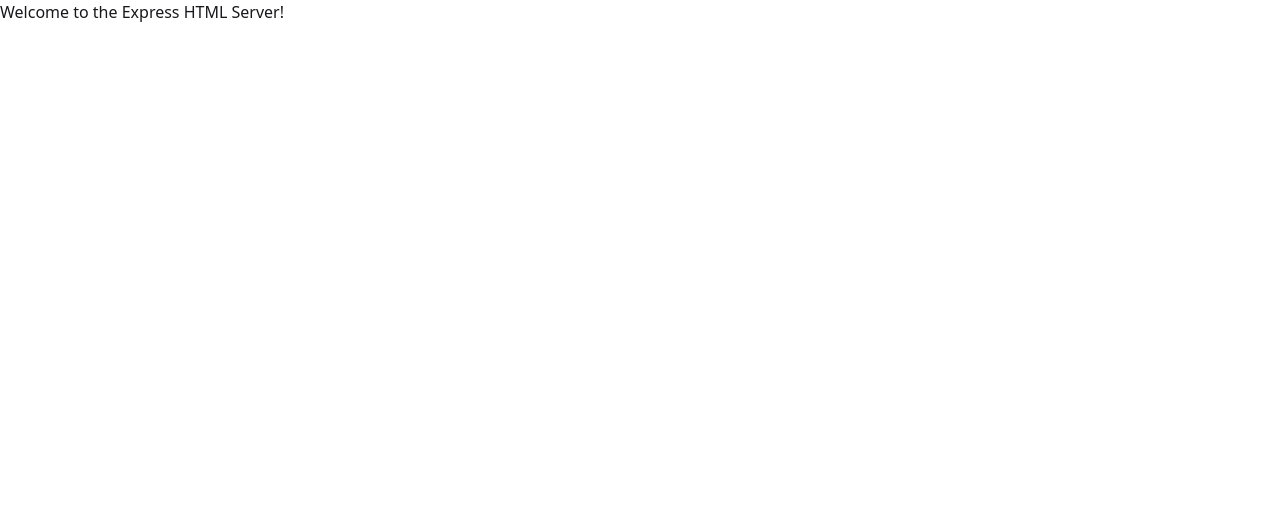
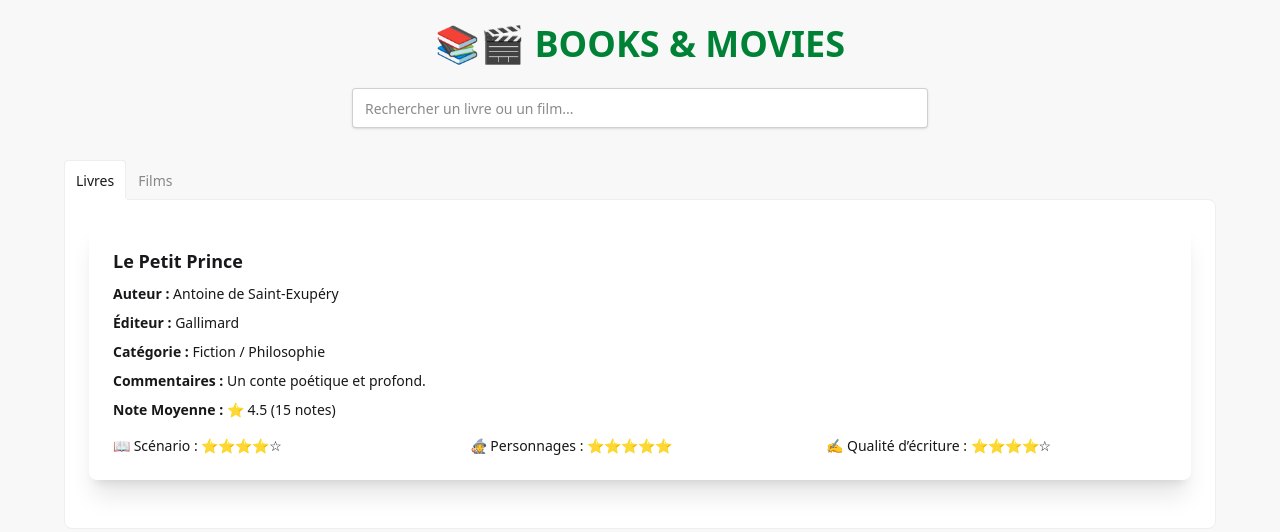
Before and after one commit to lefarmer01600/book_movie, a website: page public/html/index.html in a window 1280 px wide. Drawn offline with nearby package versions, Linux system fonts and the light colour scheme; files that its build step writes are made by us from their sources.

Commit message:
Enhance index.html with structured layout for Books & Movies, including search functionality and detailed media cards

```diff
--- a/public/html/index.html
+++ b/public/html/index.html
@@ -1,12 +1,69 @@
 <!DOCTYPE html>
-<html lang="fr">
+<html lang="fr" data-theme="light">
+
 <head>
-  <meta charset="UTF-8">
-  <meta name="viewport" content="width=device-width, initial-scale=1.0">
-  <title>HTML Server</title>
-  <link href="./output.css" rel="stylesheet">
+  <meta charset="UTF-8" />
+  <meta name="viewport" content="width=device-width, initial-scale=1.0" />
+  <title>Books & Movies</title>
+  <link rel="stylesheet" href="../css/output.css">
 </head>
-<body>
-  <h1>Welcome to the Express HTML Server!</h1>
+
+<body class="bg-base-200 min-h-screen p-6">
+
+  <div class="max-w-6xl mx-auto">
+    <h1 class="text-4xl font-bold text-center mb-6 text-green-700">📚🎬 BOOKS & MOVIES</h1>
+
+    <!-- Search bar -->
+    <div class="flex justify-center mb-8">
+      <input type="text" placeholder="Rechercher un livre ou un film..." class="input input-bordered w-full max-w-xl shadow" id="searchInput" />
+    </div>
+
+    <!-- Tabs with tab content -->
+    <div class="tabs tabs-lift">
+      <!-- Tab 1: LIVRES -->
+      <input type="radio" name="media_tabs" class="tab" aria-label="Livres" checked />
+      <div class="tab-content bg-base-100 border-base-300 p-6">
+        <!-- Book Card -->
+        <div class="card bg-white shadow-xl mb-6 media-card">
+          <div class="card-body">
+            <h2 class="card-title">Le Petit Prince</h2>
+            <p><strong>Auteur :</strong> Antoine de Saint-Exupéry</p>
+            <p><strong>Éditeur :</strong> Gallimard</p>
+            <p><strong>Catégorie :</strong> Fiction / Philosophie</p>
+            <p><strong>Commentaires :</strong> Un conte poétique et profond.</p>
+            <p><strong>Note Moyenne :</strong> ⭐ 4.5 (15 notes)</p>
+            <div class="grid grid-cols-3 gap-4 mt-2 text-sm">
+              <p>📖 Scénario : ⭐⭐⭐⭐☆</p>
+              <p>🧙 Personnages : ⭐⭐⭐⭐⭐</p>
+              <p>✍️ Qualité d’écriture : ⭐⭐⭐⭐☆</p>
+            </div>
+          </div>
+        </div>
+      </div>
+
+      <!-- Tab 2: FILMS -->
+      <input type="radio" name="media_tabs" class="tab" aria-label="Films" />
+      <div class="tab-content bg-base-100 border-base-300 p-6">
+        <!-- Movie Card -->
+        <div class="card bg-white shadow-xl mb-6 media-card">
+          <div class="card-body">
+            <h2 class="card-title">Inception</h2>
+            <p><strong>Réalisateur :</strong> Christopher Nolan</p>
+            <p><strong>Acteurs :</strong> Leonardo DiCaprio, Ellen Page, Tom Hardy</p>
+            <p><strong>Catégorie :</strong> Science-fiction / Thriller</p>
+            <p><strong>Commentaires :</strong> Une immersion brillante dans les rêves.</p>
+            <p><strong>Note Moyenne :</strong> ⭐ 4.7 (20 notes)</p>
+            <div class="grid grid-cols-3 gap-4 mt-2 text-sm">
+              <p>🧠 Scénario : ⭐⭐⭐⭐⭐</p>
+              <p>🎭 Jeu d’acteur : ⭐⭐⭐⭐☆</p>
+              <p>🎬 Qualité audio-visuelle : ⭐⭐⭐⭐⭐</p>
+            </div>
+          </div>
+        </div>
+      </div>
+    </div>
+  </div>
+
 </body>
+
 </html>
```
